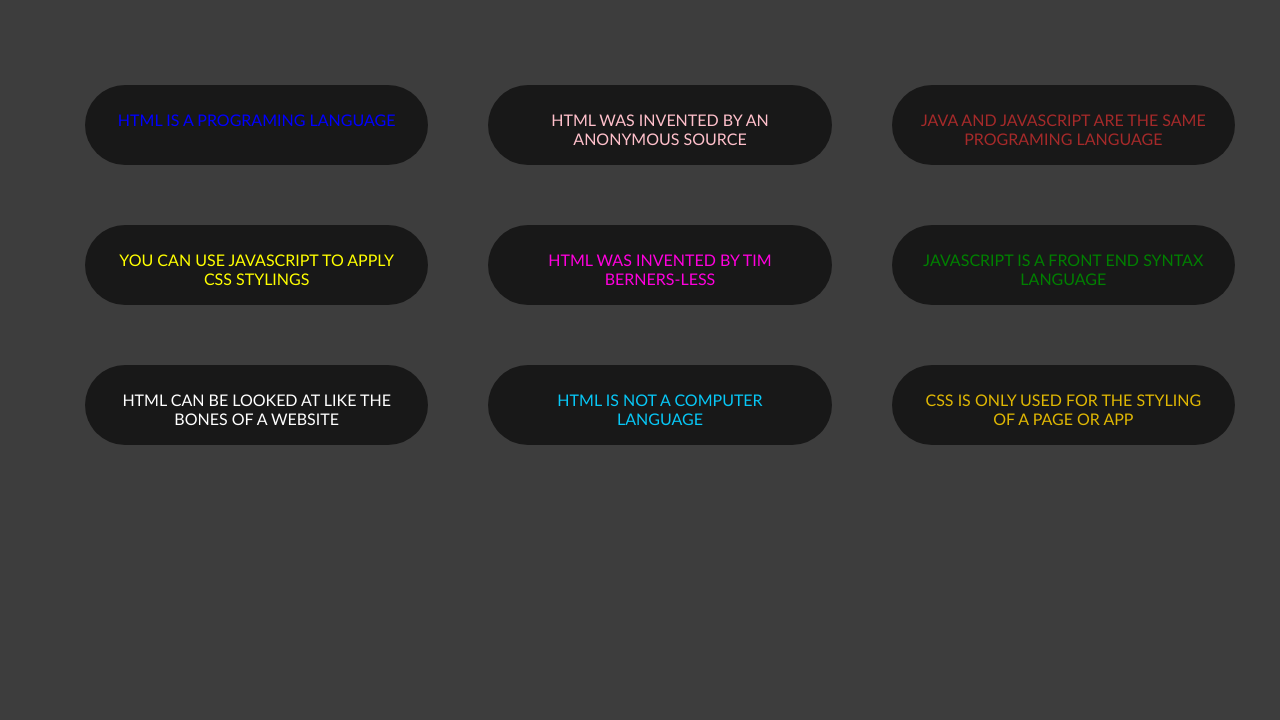
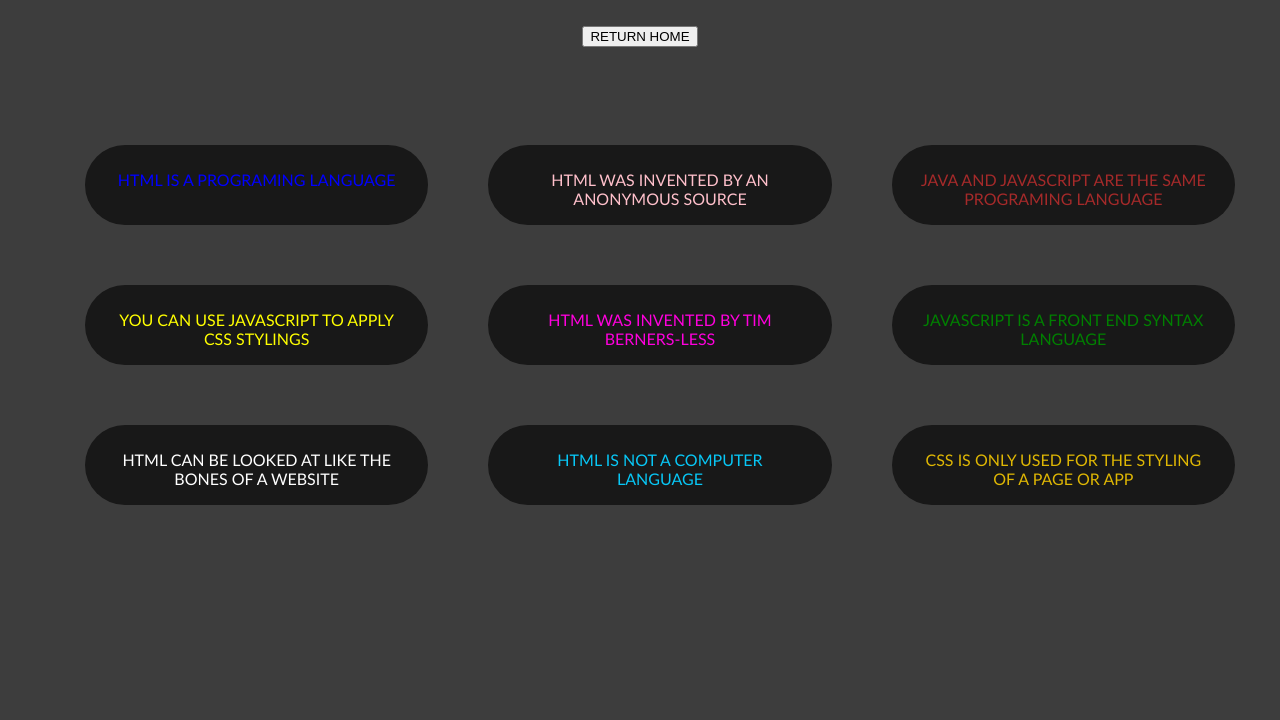
Before and after one commit to AnylPascal/myProjects, a plain HTML site: page index2.html in a window 1280 px wide. Shown: the part 80-800 px from the top of the page. Drawn offline with Linux system fonts and the light colour scheme.

Commit message:
continued updates

```diff
--- a/index2.html
+++ b/index2.html
@@ -10,7 +10,7 @@
 	</head>
 	<body>
 			<h1 class="my--trivia">🚨LETS TEST YOUR KNOWLEDGE 🚨</h1>
-
+			<form method="get" action=index.html><button class="js-button">RETURN HOME</button></form>
 			<h3 class="my--h3"></h3>
 			<main class="cards">
 				<ul class="grid-triviaCards">
--- a/style2.css
+++ b/style2.css
@@ -11,16 +11,23 @@ h3 {
 	text-emphasis: bold;
 }
 
-
 div {
 	text-align: center;
 	border: none;
 }
 
-
-
-
-
+form {
+	text-align: center;
+	font: center;
+	font-family: 'Gill Sans', 'Gill Sans MT', Calibri, 'Trebuchet MS', sans-serif;
+	color: black;
+	margin: center;
+	background-color: rgb(rgb(8, 94, 71), green, blue);
+	padding: 50px;
+	padding: 10px;
+	text-emphasis: bold;
+	border: none;
+}
 
 .button1 {
 	text-align: center;
@@ -59,9 +66,6 @@ div {
 	color: rgb(223, 183, 4);
 }
 
-
-
-
 body {
 	border-radius: 95px;
 	/* width: 100px; */
@@ -72,8 +76,6 @@ body {
 	background-color: rgb(61, 61, 61);
 	font-family: 'Gill Sans', 'Gill Sans MT', Calibri, 'Trebuchet MS', sans-serif;
 }
-
-
 
 .buttons {
 	border-radius: 95px;
@@ -89,7 +91,6 @@ body {
 	margin: 30px;
 }
 
-
 .grid-triviaCards {
 	display: grid;
 	grid-template-columns: repeat(3, 2fr);
```
Also changed, not shown: index.html (+1 -1 lines).
